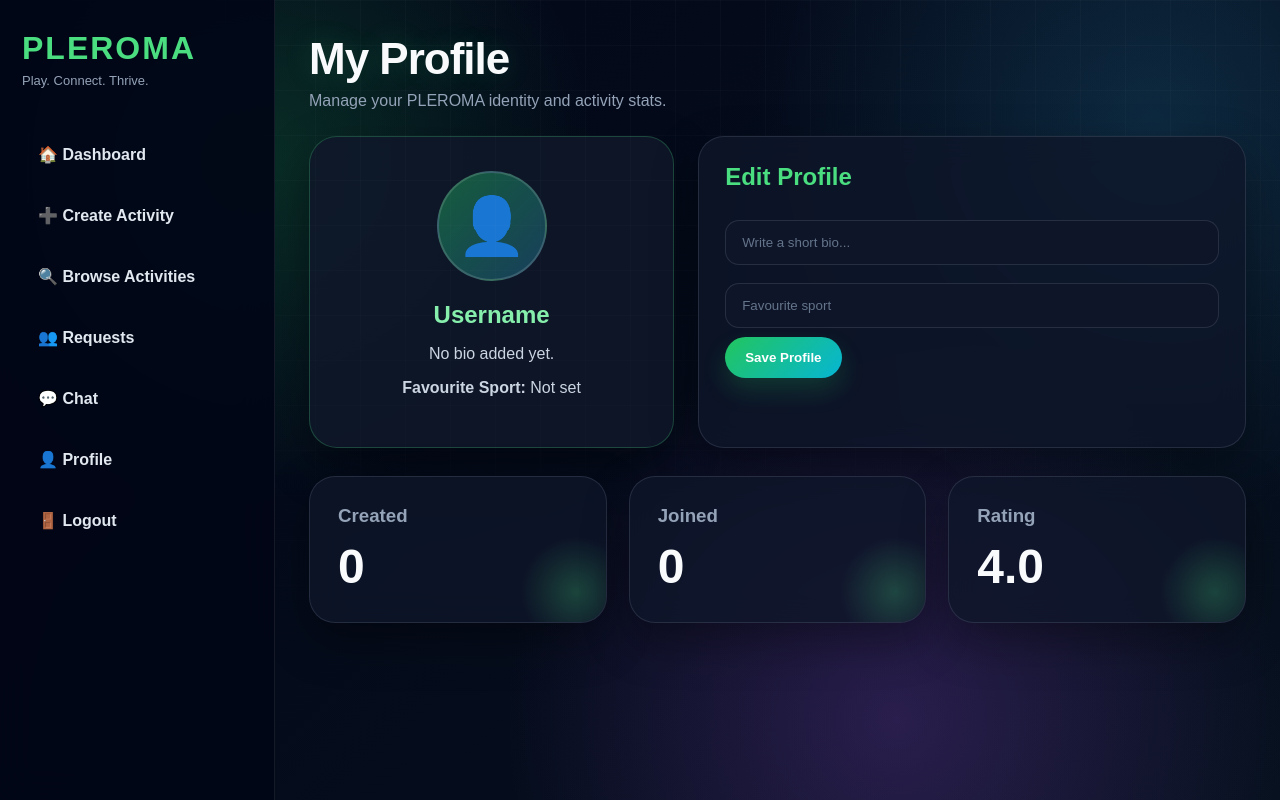
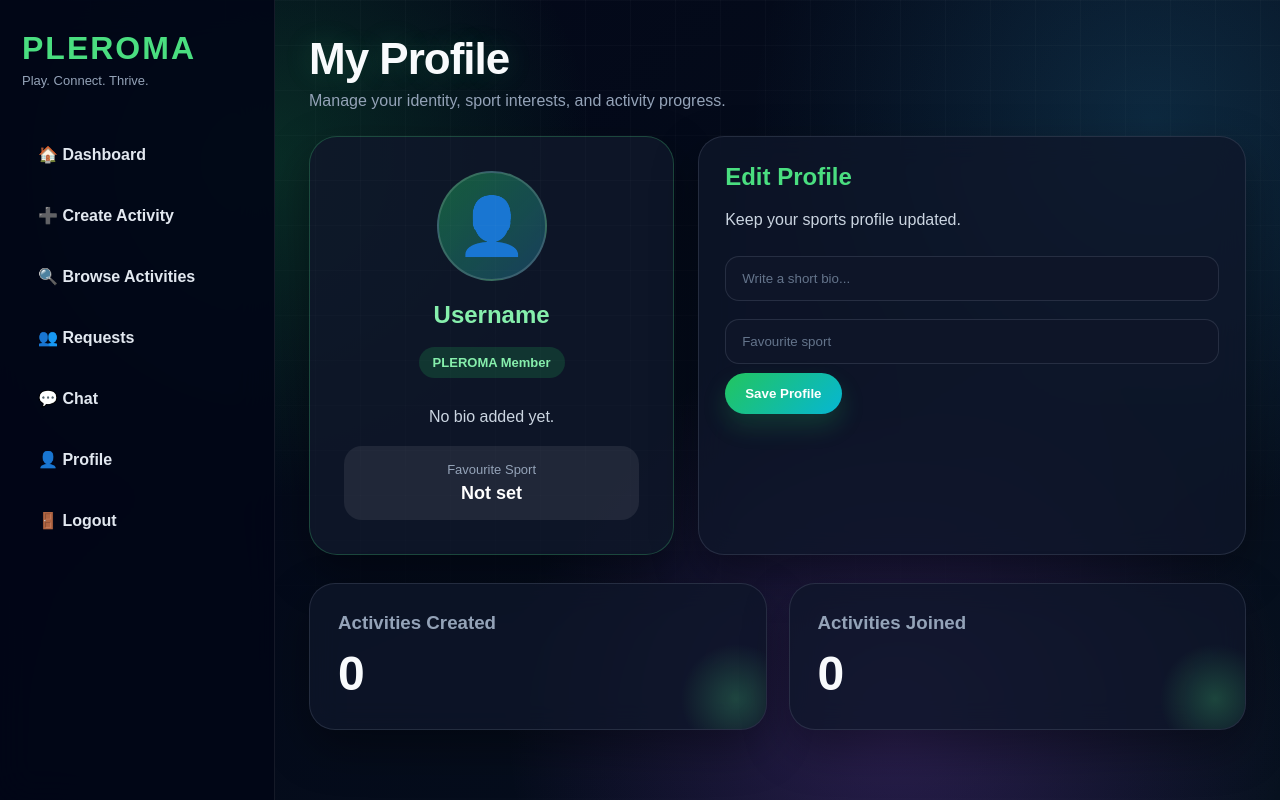
Before and after one commit to josephaustere/pleroma-webapp, a website: page public/profile.html in a window 1280 px wide. Drawn offline with Linux system fonts and the light colour scheme; no server answers.

Commit message:
Improve profile page

```diff
--- a/public/profile.html
+++ b/public/profile.html
@@ -24,39 +24,44 @@
   <div class="main-content">
     <div class="page-header">
       <h1>My Profile</h1>
-      <p class="subtitle">Manage your PLEROMA identity and activity stats.</p>
+      <p class="subtitle">Manage your identity, sport interests, and activity progress.</p>
     </div>
 
     <div class="profile-layout">
-      <div class="profile-card">
+      <div class="profile-card profile-hero">
         <div class="profile-avatar">👤</div>
         <h2 id="profileUsername">Username</h2>
-        <p id="profileBioText">No bio added yet.</p>
-        <p><strong>Favourite Sport:</strong> <span id="profileSportText">Not set</span></p>
+
+        <span class="profile-badge">PLEROMA Member</span>
+
+        <p id="profileBioText" class="profile-bio">No bio added yet.</p>
+
+        <div class="profile-detail">
+          <span>Favourite Sport</span>
+          <strong id="profileSportText">Not set</strong>
+        </div>
       </div>
 
-      <div class="card">
+      <div class="card profile-edit-card">
         <h2>Edit Profile</h2>
+        <p class="subtitle">Keep your sports profile updated.</p>
+
         <input type="text" id="bioInput" placeholder="Write a short bio...">
         <input type="text" id="favouriteSportInput" placeholder="Favourite sport">
+
         <button onclick="saveProfile()">Save Profile</button>
       </div>
     </div>
 
-    <div class="stats-grid">
+    <div class="stats-grid profile-stats">
       <div class="stat-card">
-        <h3>Created</h3>
+        <h3>Activities Created</h3>
         <p id="profileCreatedCount">0</p>
       </div>
 
       <div class="stat-card">
-        <h3>Joined</h3>
+        <h3>Activities Joined</h3>
         <p id="profileJoinedCount">0</p>
-      </div>
-
-      <div class="stat-card">
-        <h3>Rating</h3>
-        <p>4.0</p>
       </div>
     </div>
   </div>
--- a/public/style.css
+++ b/public/style.css
@@ -966,3 +966,50 @@
   margin-top: -8px;
   margin-bottom: 12px;
 }
+.profile-hero {
+  text-align: center;
+}
+
+.profile-badge {
+  display: inline-block;
+  margin: 8px 0 18px;
+  padding: 8px 14px;
+  border-radius: 999px;
+  background: rgba(34, 197, 94, 0.18);
+  color: #86efac;
+  font-weight: 700;
+  font-size: 13px;
+}
+
+.profile-bio {
+  margin: 12px auto 20px;
+  max-width: 420px;
+  color: #dbeafe;
+}
+
+.profile-detail {
+  margin-top: 18px;
+  padding: 16px;
+  border-radius: 18px;
+  background: rgba(255, 255, 255, 0.08);
+}
+
+.profile-detail span {
+  display: block;
+  color: #94a3b8;
+  font-size: 13px;
+  margin-bottom: 6px;
+}
+
+.profile-detail strong {
+  color: white;
+  font-size: 18px;
+}
+
+.profile-edit-card .subtitle {
+  margin-bottom: 18px;
+}
+
+.profile-stats {
+  grid-template-columns: repeat(2, 1fr);
+}
```
